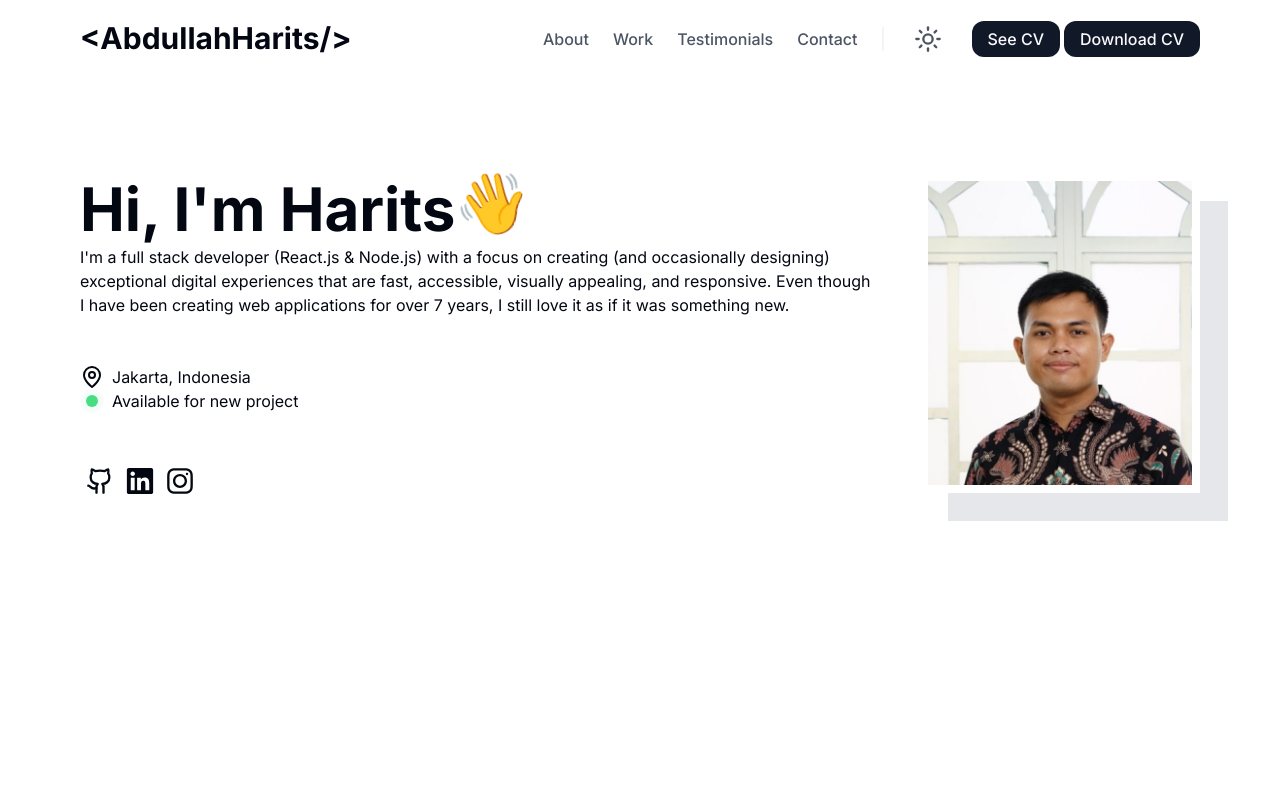
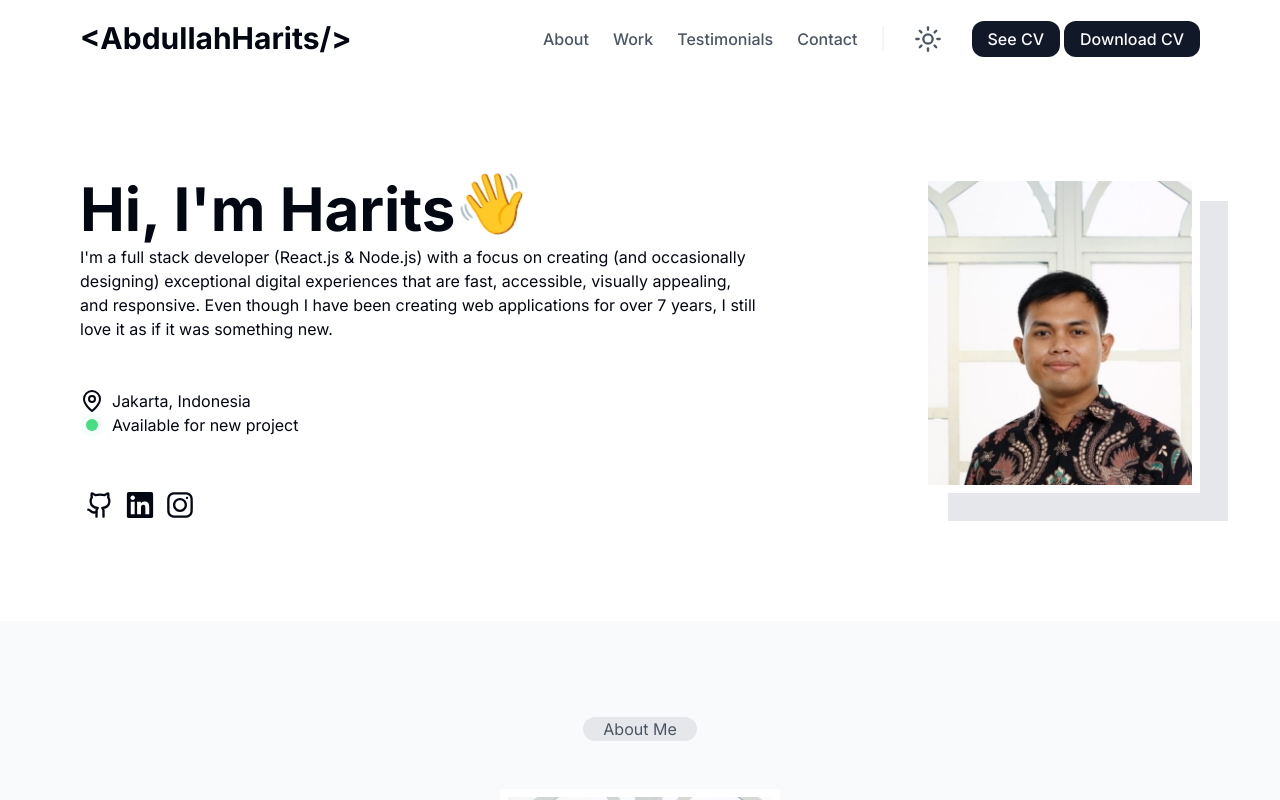
Before and after one commit to Harits19/portfolio-react-bun, a React (Vite) app: page / in a window 1280 px wide. Built offline with nearby package versions, Linux system fonts and the light colour scheme.

Commit message:
implement about me view with reusable image

```diff
--- a/src/App.tsx
+++ b/src/App.tsx
@@ -3,6 +3,7 @@ import AboutView from "./component/about-view";
 import HeaderView from "./component/header-view";
 import { useThemeState } from "./state/theme_state";
 import { ScrollContext } from "./state/scroll_state";
+import AboutMeView from "./component/about-me-view";
 
 function App() {
   const { mode } = useThemeState();
@@ -31,6 +32,7 @@ function App() {
               <HeaderView />
             </div>
             <AboutView />
+            <AboutMeView />
             <div className="h-[10000px]" />
           </div>
         </div>
--- /dev/null
+++ b/src/component/about-me-view/index.tsx
@@ -0,0 +1,19 @@
+import assets from "../../constan/assets";
+import ImageView from "../image-view";
+
+export default function AboutMeView() {
+  return (
+    <div className="w-full bg-light-gray-50 dark:bg-dark-gray-50 px-20 py-24 flex flex-col items-center gap-y-12">
+      <div className=" bg-light-gray-200 dark:bg-dark-gray-200 text-body2 text-light-gray-600 dark:text-dark-gray-600 px-5 rounded-xl">
+        About Me
+      </div>
+      <div className="flex flex-row">
+        <ImageView
+          src={assets.image.profileSquare}
+          borderColor="border-light-gray-50 dark:border-dark-gray-50"
+        />
+        <div className="flex flex-col"></div>
+      </div>
+    </div>
+  );
+}
--- a/src/component/about-view/index.tsx
+++ b/src/component/about-view/index.tsx
@@ -1,19 +1,14 @@
 import assets from "../../constan/assets";
 import AboutViewDetail from "../about-view-detail";
 import IconButton from "../icon-button";
+import ImageView from "../image-view";
 import Icons, { IconType } from "../svg";
 
 export default function AboutView() {
-  const RenderImage = () => (
-    <img
-      src={assets.image.profileSquare}
-      className="w-[280px] h-[320px] object-cover border-8 border-light-gray-default dark:border-dark-gray-default "
-    />
-  );
   return (
     <div className="px-20 py-24 flex flex-row gap-x-12 text-body2">
       <div className="flex flex-col flex-1 gap-y-12">
-        <div className="flex flex-col">
+        <div className="flex flex-col mr-28">
           <div className="text-h1-desktop flex flex-row">
             Hi, I'm Harits <div className="-mt-2 animate-wiggle">👋</div>
           </div>
@@ -64,15 +59,7 @@ export default function AboutView() {
           ))}
         </div>
       </div>
-      <div className="relative flex flex-col">
-        <div className="w-[280px] h-[320px]    left-7 top-7 absolute z-auto bg-light-gray-200 dark:bg-dark-gray-200" />
-        <div className="opacity-0">
-          <RenderImage />
-        </div>
-        <div className="absolute">
-          <RenderImage />
-        </div>
-      </div>
+      <ImageView src={assets.image.profileSquare} />
     </div>
   );
 }
--- /dev/null
+++ b/src/component/image-view/index.tsx
@@ -0,0 +1,25 @@
+export default function ImageView({
+  src,
+  borderColor = '',
+}: {
+  src: string;
+  borderColor?: string;
+}) {
+  const RenderImage = () => (
+    <img
+      src={src}
+      className={`w-[280px] h-[320px] object-cover border-8 border-light-gray-default dark:border-dark-gray-default ${borderColor}`}
+    />
+  );
+  return (
+    <div className="relative flex flex-col">
+      <div className="w-[280px] h-[320px]    left-7 top-7 absolute z-auto bg-light-gray-200 dark:bg-dark-gray-200" />
+      <div className="opacity-0">
+        <RenderImage />
+      </div>
+      <div className="absolute">
+        <RenderImage />
+      </div>
+    </div>
+  );
+}
--- a/tailwind.config.js
+++ b/tailwind.config.js
@@ -54,7 +54,8 @@ export default {
         'body2': [
           '16px',
           '24px'
-        ]
+        ],
+        'body3': ['14px', '20px'],
       },
       colors: {
 
```
